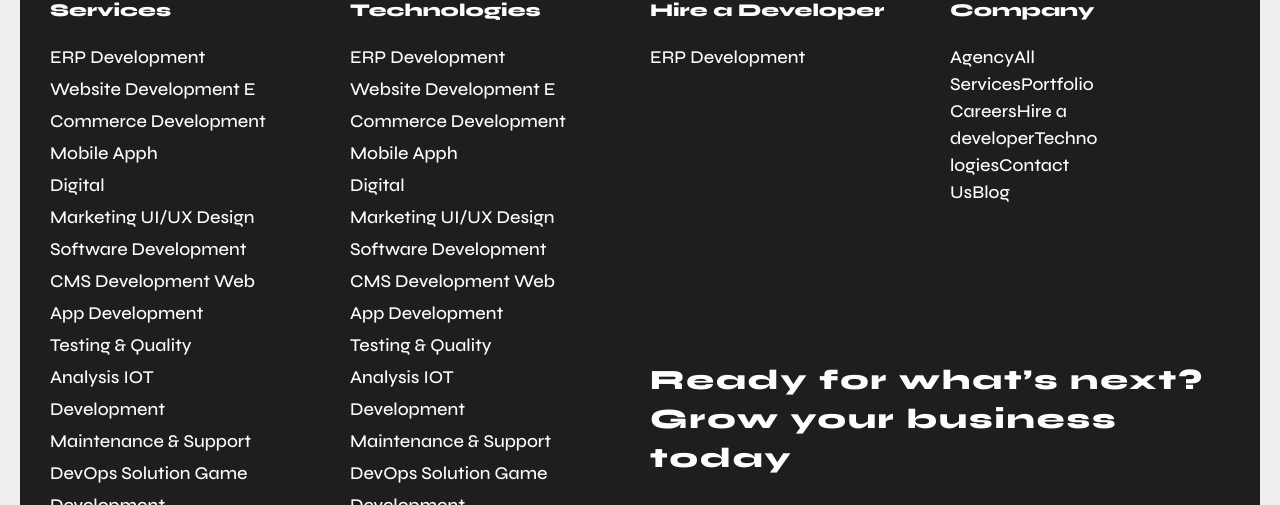
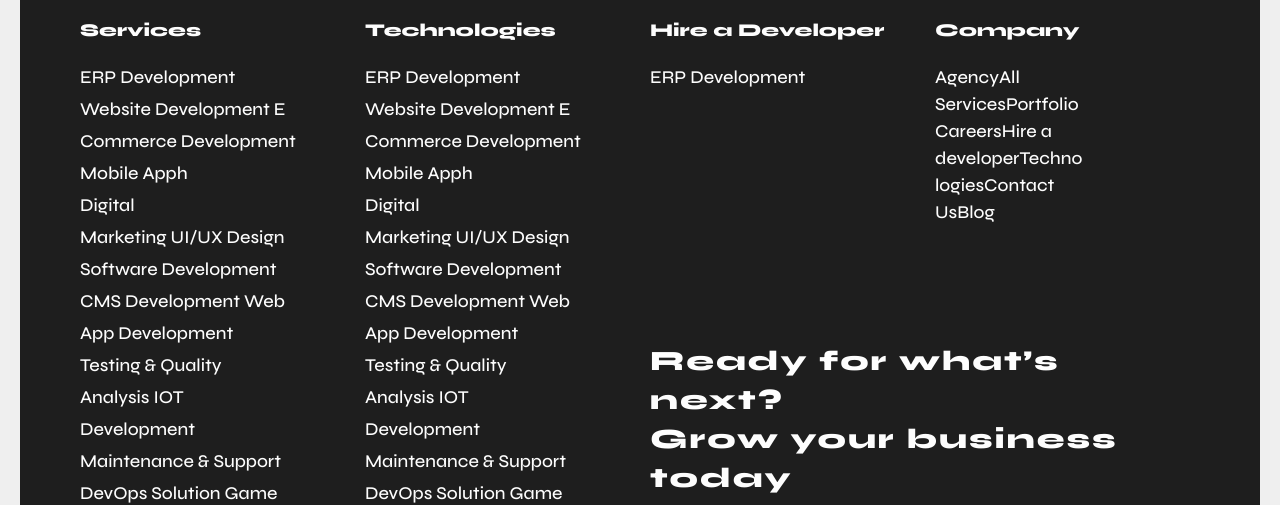
Before and after one commit to Niyas10/UI-TASK, a plain HTML site: page index.html in a window 1280 px wide. Shown: the part 9612-10117 px from the top of the page. Drawn offline with nearby package versions, Linux system fonts and the light colour scheme.

Commit message:
final touch

```diff
--- a/index.html
+++ b/index.html
@@ -1811,12 +1811,12 @@
     </section>
 
     <footer
-      class="pt-[10px] md:pt-[30px] md:py-[30px]"
+      class="pt-[10px] md:pt-[30px] "
       data-aos="fade-up"
       data-aos-duration="1200"
     >
       <div
-        class="bg-[rgba(30,30,30,1)] rounded-[20px] md:rounded-[30px] lg:rounded-[45px] p-[20px] md:p-[30px]"
+        class="bg-[rgba(30,30,30,1)] rounded-[20px] md:rounded-[30px] lg:rounded-[45px] p-[20px] md:py-[50px] md:p-[30px] lg:px-[60px]"
       >
         <img
           class="w-[150px] md:w-[179px] h-auto"
```
